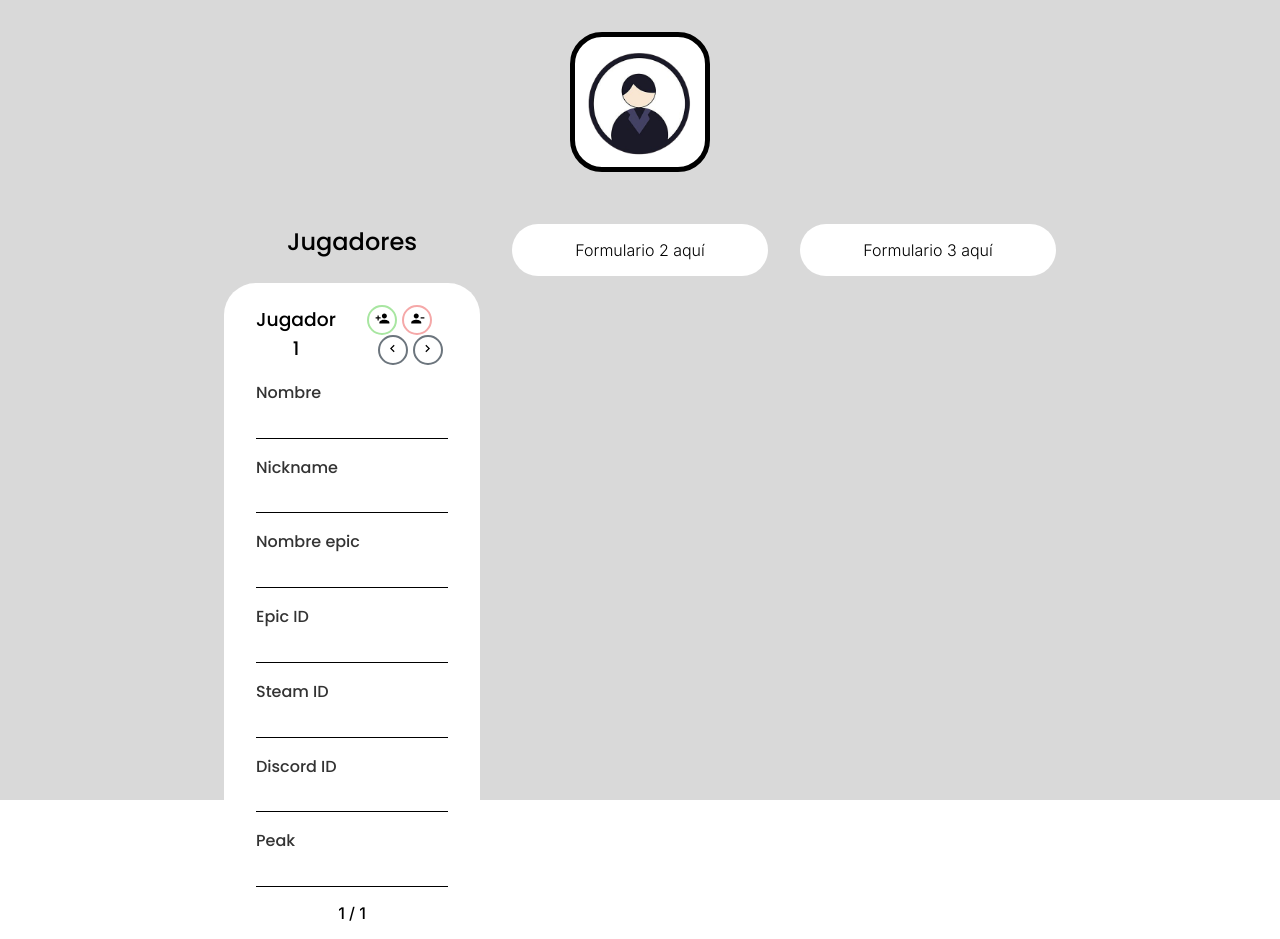
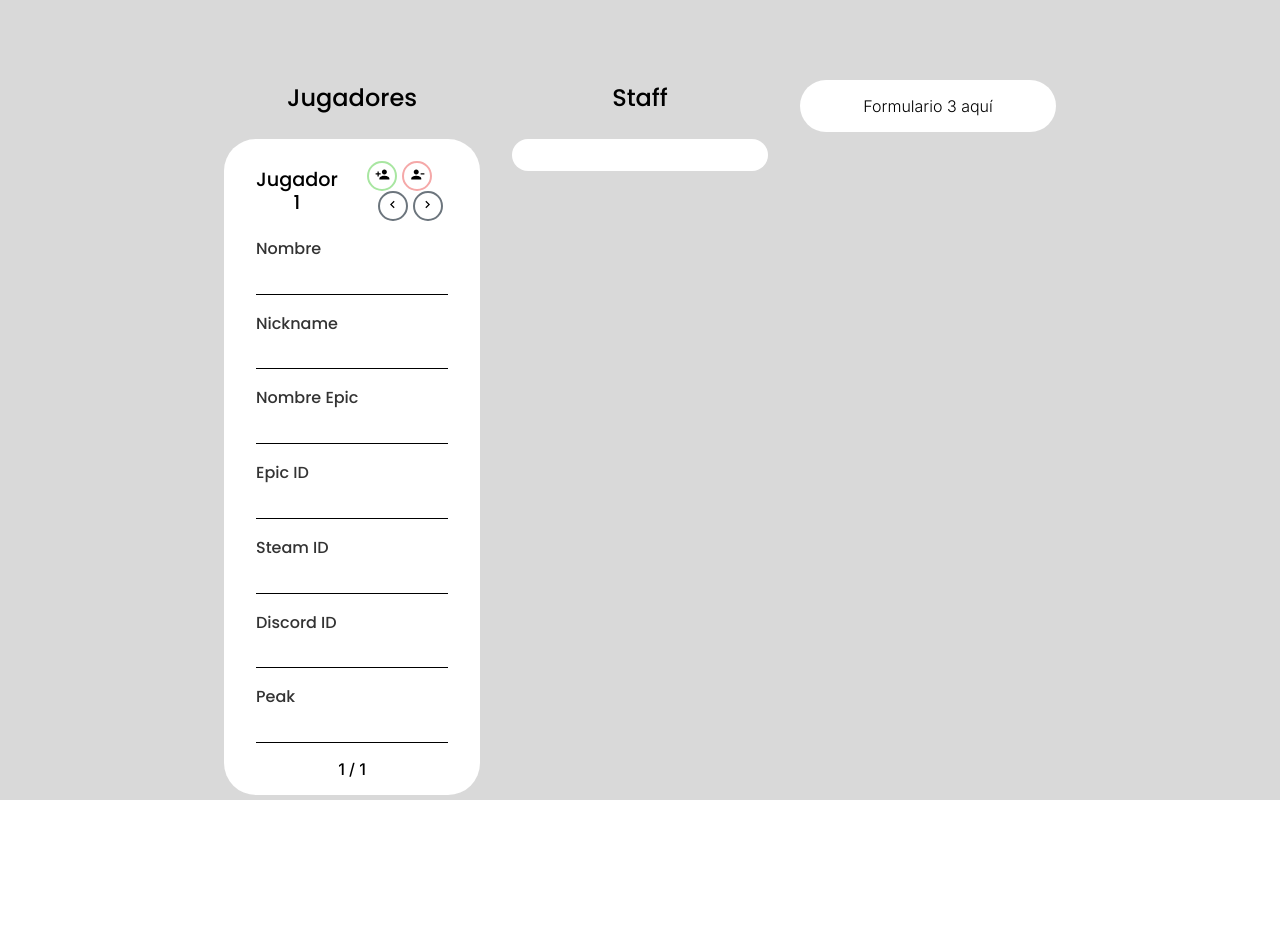
Before and after one commit to Adrian290404/managerEsports, a React (Vite) app: page /team-form in a window 1280 px wide. After the commit the page ends 800 px from the top, so only its background shows below. Built offline with nearby package versions, Linux system fonts and the light colour scheme; a web font is replaced by a local one.

Commit message:
players form fixed

```diff
--- a/src/components/playerForm.tsx
+++ b/src/components/playerForm.tsx
@@ -1,43 +1,47 @@
-import { Input, Label, Player } from "../styles/teamFormStyles"
+import { Input, Label, Player } from "../styles/teamFormStyles";
 
-interface PlayerProps {
-  player: number;
-  current: boolean;
-  form: { [key: string]: string };
-  setForm: (form: { [key: string]: string }) => void;
+interface PlayerData {
+    name: string;
+    nickname: string;
+    epicname: string;
+    epicID: string;
+    steamID: string;
+    discordID: string;
+    peak: string;
 }
 
-export const PlayerForm: React.FC<PlayerProps> = ({ player, current, form, setForm }) => {
-    const change = (e: React.ChangeEvent<HTMLInputElement>) => {
-        const { name, value } = e.target;
-        setForm({
-            ...form,
-            [name]: value,
-        });
-    };
+interface PlayerFormProps {
+    form: PlayerData;
+    setForm: (newForm: PlayerData) => void;
+}
 
-    return (
-        <Player current={current}>
-            <Label htmlFor={"nombre" + player}>Nombre</Label>
-            <Input id={"nombre" + player} name={`nombre${player}`} value={form[`nombre${player}`]} onChange={change} />
+export const PlayerForm: React.FC<PlayerFormProps> = ({ form, setForm }) => {
+  const change = (e: React.ChangeEvent<HTMLInputElement>) => {
+    setForm({ ...form, [e.target.name]: e.target.value });
+  };
 
-            <Label htmlFor={"nickname" + player}>Nickname</Label>
-            <Input id={"nickname" + player} name={`nickname${player}`} value={form[`nickname${player}`]} onChange={change} />
+  return (
+    <Player>
+      <Label htmlFor="name">Nombre</Label>
+      <Input id="name" name="name" value={form.name} onChange={change} />
 
-            <Label htmlFor={"epicname" + player}>Nombre epic</Label>
-            <Input id={"epicname" + player} name={`epicname${player}`} value={form[`epicname${player}`]} onChange={change} />
+      <Label htmlFor="nickname">Nickname</Label>
+      <Input id="nickname" name="nickname" value={form.nickname} onChange={change} />
 
-            <Label htmlFor={"epicID" + player}>Epic ID</Label>
-            <Input id={"epicID" + player} name={`epicID${player}`} value={form[`epicID${player}`]} onChange={change} />
+      <Label htmlFor="epicname">Nombre Epic</Label>
+      <Input id="epicname" name="epicname" value={form.epicname} onChange={change} />
 
-            <Label htmlFor={"steamID" + player}>Steam ID</Label>
-            <Input id={"steamID" + player} name={`steamID${player}`} value={form[`steamID${player}`]} onChange={change} />
+      <Label htmlFor="epicID">Epic ID</Label>
+      <Input id="epicID" name="epicID" value={form.epicID} onChange={change} />
 
-            <Label htmlFor={"discordID" + player}>Discord ID</Label>
-            <Input id={"discordID" + player} name={`discordID${player}`} value={form[`discordID${player}`]} onChange={change} />
+      <Label htmlFor="steamID">Steam ID</Label>
+      <Input id="steamID" name="steamID" value={form.steamID} onChange={change} />
 
-            <Label htmlFor={"peak" + player}>Peak</Label>
-            <Input id={"peak" + player} name={`peak${player}`} type="number" value={form[`peak${player}`]} onChange={change} />
-        </Player>
-    );
+      <Label htmlFor="discordID">Discord ID</Label>
+      <Input id="discordID" name="discordID" value={form.discordID} onChange={change} />
+
+      <Label htmlFor="peak">Peak</Label>
+      <Input id="peak" name="peak" type="number" value={form.peak} onChange={change} />
+    </Player>
+  );
 };
--- a/src/pages/teamFormPage.tsx
+++ b/src/pages/teamFormPage.tsx
@@ -1,5 +1,5 @@
 import React, { useState } from 'react';
-import { Background, Content, FormContainer, Title, Logo, ControlButtons, Button, Form, Current, FormHeader, FormFooter } from '../styles/teamFormStyles';
+import { Background, Content, FormContainer, Title, Logo, ControlButtons, Button, Form, Current, FormHeader, FormFooter, CurrentSelect, UpControls, BackIcon } from '../styles/teamFormStyles';
 import def from '../assets/default.png';
 import { MdPersonAdd } from "react-icons/md";
 import { MdPersonRemove } from "react-icons/md";
@@ -7,104 +7,95 @@ import { MdNavigateBefore } from "react-icons/md";
 import { MdNavigateNext } from "react-icons/md";
 import { PlayerForm } from '../components/playerForm';
 import { toast } from 'react-toastify';
+import { AddButton } from '../styles/teamSelectStyles';
+import back from '../assets/Back.gif';
+import { Link } from 'react-router-dom';
 
 export const TeamFormPage: React.FC = () => {
-    const [players, setPlayers] = useState(1);
-    const [currentPlayer, setCurrentPlayer] = useState(1);
-
-    const [form, setForm] = useState<{ [key: string]: string }>({
-        nombre1: "", nickname1: "", epicname1: "", epicID1: "", steamID1: "", discordID1: "", peak1: "",
-        nombre2: "", nickname2: "", epicname2: "", epicID2: "", steamID2: "", discordID2: "", peak2: "",
-        nombre3: "", nickname3: "", epicname3: "", epicID3: "", steamID3: "", discordID3: "", peak3: "",
-        nombre4: "", nickname4: "", epicname4: "", epicID4: "", steamID4: "", discordID4: "", peak4: "",
-    });
-
-    const clearPlayerForm = (playerNum: number) => {
-        const updatedForm = { ...form };
-            updatedForm[`nombre${playerNum}`] = "";
-            updatedForm[`nickname${playerNum}`] = "";
-            updatedForm[`epicname${playerNum}`] = "";
-            updatedForm[`epicID${playerNum}`] = "";
-            updatedForm[`steamID${playerNum}`] = "";
-            updatedForm[`discordID${playerNum}`] = "";
-            updatedForm[`peak${playerNum}`] = "";
-        setForm(updatedForm);
-    };
+  // 1) Array dinámico de formularios de jugador
+  const [playerForms, setPlayerForms] = useState(
+    [ { name: '', nickname: '', epicname: '', epicID: '', steamID: '', discordID: '', peak: '' } ]
+  );
+  const [currentPlayer, setCurrentPlayer] = useState(0);
 
   const addPlayer = () => {
-        if (players < 4) {
-            setPlayers(players + 1);
+    if (playerForms.length < 4) {
+      setPlayerForms([
+        ...playerForms,
+        { name: '', nickname: '', epicname: '', epicID: '', steamID: '', discordID: '', peak: '' }
+      ]);
+      setCurrentPlayer(playerForms.length);      // saltamos al nuevo
       toast.success("Nuevo formulario para jugador añadido.");
-        }
-        else {
+    } else {
       toast.error("No puedes añadir más jugadores.");
     }
   };
 
   const removePlayer = () => {
-        if (players > 1) {
-            clearPlayerForm(players);
-            if (currentPlayer === players) {
-                setCurrentPlayer(currentPlayer - 1);
-            }
-            setPlayers(players - 1);
+    if (playerForms.length > 1) {
+      const updated = playerForms.slice(0, -1);
+      setPlayerForms(updated);
+      setCurrentPlayer(cp => Math.min(cp, updated.length - 1));
       toast.success("Último jugador eliminado.");
-        }
-        else {
-            toast.error("No puedes eliminar más jugadores.");
+    } else {
+      toast.error("Siempre debe quedar al menos uno.");
     }
   };
 
-    const nextPlayer = () => {
-        if (currentPlayer < players) {
-            setCurrentPlayer(currentPlayer + 1);
-        }
-    };
-
-    const previousPlayer = () => {
-        if (currentPlayer > 1) {
-            setCurrentPlayer(currentPlayer - 1);
-        }
-    };
+  const nextPlayer = () =>
+    setCurrentPlayer(cp => Math.min(cp + 1, playerForms.length - 1));
+  const previousPlayer = () =>
+    setCurrentPlayer(cp => Math.max(cp - 1, 0));
 
   return (
     <Background>
-            <Logo src={def} alt="Logo" />
       <FormContainer>
         <Form>
           <Title>Jugadores</Title>
           <Content>
             <FormHeader>
-                            <Current>Jugador {currentPlayer}</Current>
+              <Current>Jugador {currentPlayer + 1}</Current>
               <ControlButtons>
-                                <Button type="add" onClick={addPlayer}>
-                                    <MdPersonAdd size={15} />
-                                </Button>
-                                <Button type="remove" onClick={removePlayer}>
-                                    <MdPersonRemove size={15} />
-                                </Button>
-                                <Button type="navigate" onClick={previousPlayer}>
+                <Button type="add" onClick={addPlayer}><MdPersonAdd size={15}/></Button>
+                <Button type="remove" onClick={removePlayer}><MdPersonRemove size={15}/></Button>
+                <Button type="navigate" onClick={previousPlayer}><MdNavigateBefore size={15}/></Button>
+                <Button type="navigate" onClick={nextPlayer}><MdNavigateNext size={15}/></Button>
+              </ControlButtons>
+            </FormHeader>
+
+            <PlayerForm
+              form={playerForms[currentPlayer]}
+              setForm={updated => {
+                setPlayerForms(forms =>
+                  forms.map((f,i) => i === currentPlayer ? updated : f)
+                );
+              }}
+            />
+
+            <FormFooter>
+              {currentPlayer + 1} / {playerForms.length}
+            </FormFooter>
+          </Content>
+        </Form>
+
+                <Form>
+                    <Title>Staff</Title>
+                    <Content>
+                        {/* <FormHeader>
+                            <Current>
+                                {staffList[staff]}
+                            </Current>
+                            <ControlButtons>
+                                <Button type="navigate" onClick={previousStaff}>
                                     <MdNavigateBefore size={15} />
                                 </Button>
-                                <Button type="navigate" onClick={nextPlayer}>
+                                <Button type="navigate" onClick={nextStaff}>
                                     <MdNavigateNext size={15} />
                                 </Button>
                             </ControlButtons>
                         </FormHeader>
-
-                        <PlayerForm
-                            player={currentPlayer}
-                            current={true}
-                            form={form}
-                            setForm={setForm}
-                        />
-
-                        <FormFooter>{currentPlayer} / {players}</FormFooter>
+                        */}
                     </Content>
-                </Form>
-
-                <Form>
-                    <Content>Formulario 2 aquí</Content>
                 </Form>
                 <Form>
                     <Content>Formulario 3 aquí</Content>
--- a/src/styles/teamFormStyles.ts
+++ b/src/styles/teamFormStyles.ts
@@ -118,11 +118,39 @@ export const Button = styled.button<Button>`
 export const Current = styled.h3`
     font-family: "Poppins", sans-serif;
     font-weight: 500;
+    font-size: 1.2rem;
+    line-height: 1.2;
+    color: #000;
 `;
+
+export const CurrentSelect = styled.select`
+    font-family: "Poppins", sans-serif;
+    font-weight: 500;
+    font-size: 1.2rem;
+    line-height: 1.2;
+    color: #000;
+    text-align: left;
+    appearance: none;
+    -webkit-appearance: none;
+    -moz-appearance: none;
+    background: none;
+    background-image: none;
+    border: none;
+    outline: none;
+    padding: 0;
+    margin: 0;
+    &:focus {
+        outline: none;
+        border: none;
+        box-shadow: none;
+    }
+`;
+
 
 export const FormHeader = styled.div`
     display: flex;
     justify-content: space-between;
+    align-items: center;
     padding: .4em 1em;
 `;
 
@@ -131,8 +159,19 @@ export const FormFooter = styled.p`
     font-weight: 500;
 `;
 
-export const Player = styled.div<CurrentForm>`
-    display: ${({ current }) =>
-        current === true ? "block" : "none"
-    };
+export const Player = styled.div`
+
 `;
+
+export const UpControls = styled.div`
+    display: flex;
+    justify-content: center;
+    align-items: center;
+    gap: 2em;
+`;
+
+export const BackIcon = styled.img`
+    width: 60px;
+    height: 60px;
+    cursor: pointer;
+`;
```
Also changed, not shown: src/components/staffForm.tsx (added, +37 -0 lines), src/assets/Back.gif (added). Lines whose indentation alone changed are shown as unchanged.
